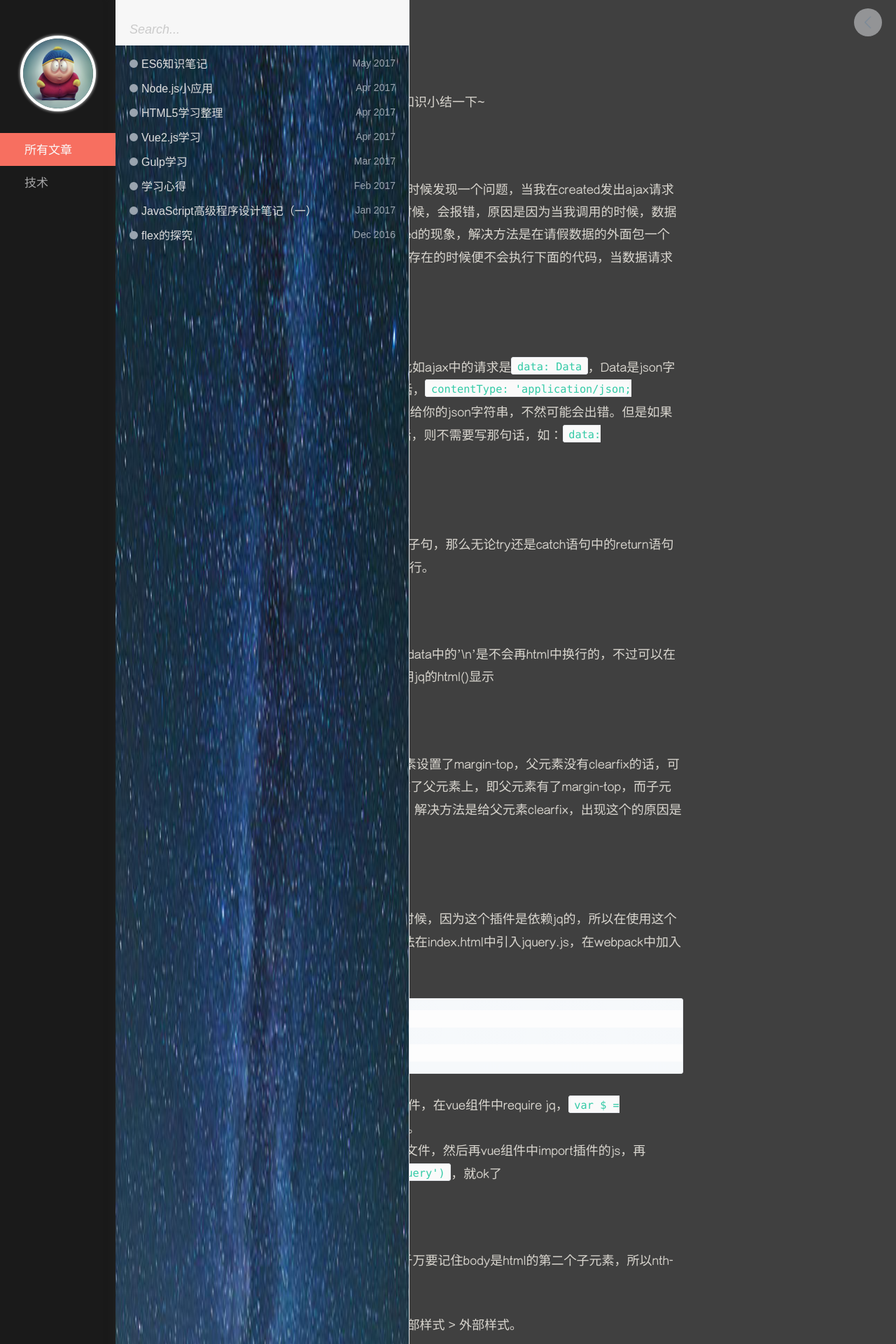
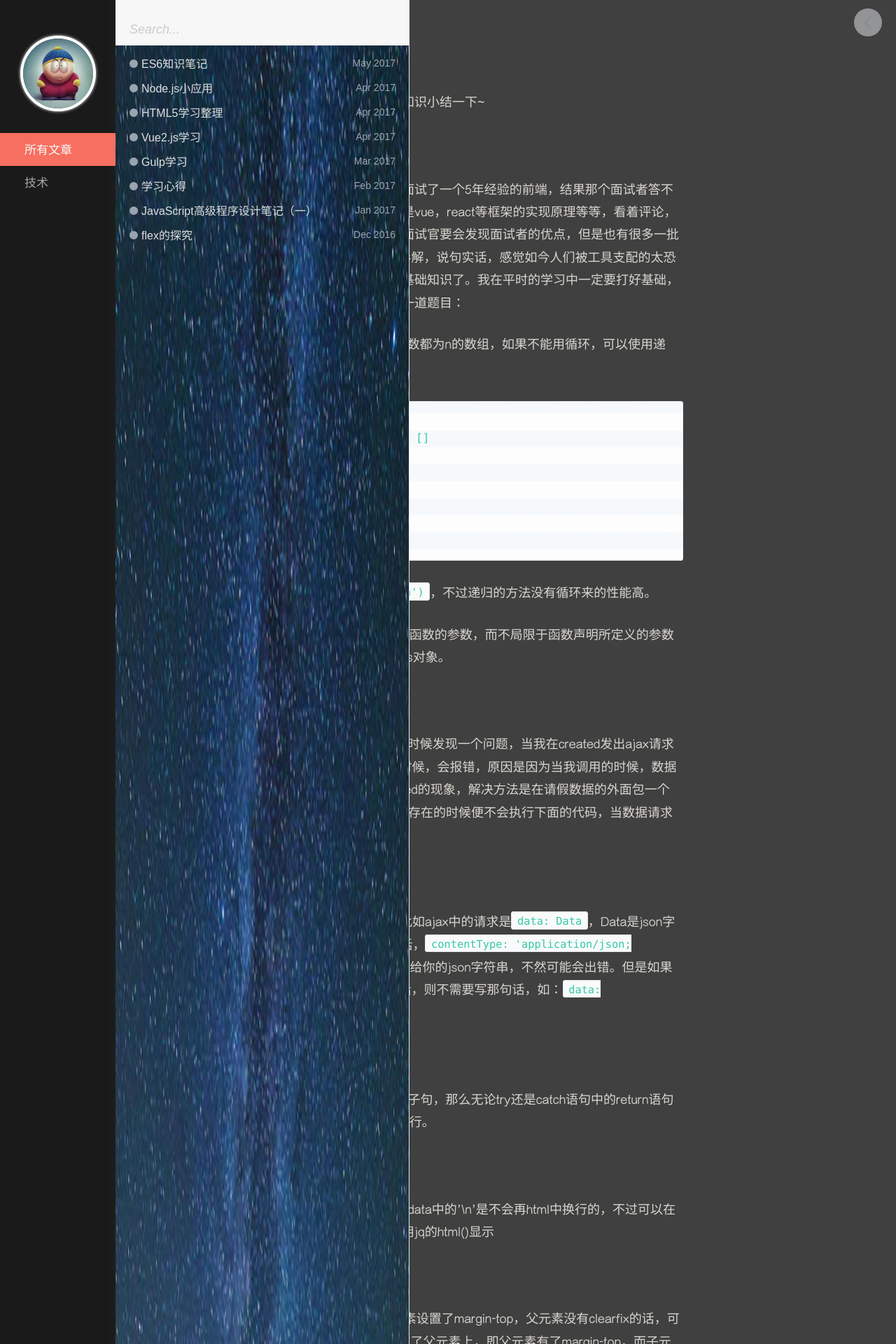
Before and after one commit to Yhspehy/Yhspehy.github.io, a Jekyll site: the page built from _posts/tech/2017-2-13-Study.md, in a window 1280 px wide. Shown: the top 1920 px of the page at 70% size. Built offline with Jekyll 4.4.1, drawn with Linux system fonts in a browser that asks for light colours; some of the changed text lies outside the part shown.

Commit message:
2017-5-25 study

````diff
--- a/_config.yml
+++ b/_config.yml
@@ -14,6 +14,6 @@ redcarpet:
 
 # disqus 设置
 disqus:
-  shortname: coffeechou
+  shortname: Yhspehy
 
 port: 4010
--- a/_includes/copyright.html
+++ b/_includes/copyright.html
@@ -1 +1 @@
-<p id="copyright">Copyright <a href="https://github.com/Yhspehy" target="_blank">Yhspehy</a>&nbsp;&nbsp;|&nbsp;&nbsp;Theme <a href="http://coffeechou.github.io/" target="_blank">CoffeeChou</a>&nbsp;&nbsp;|&nbsp;&nbsp;Hosted on <a href="https://pages.github.com" target="_blank">Github</a></p>
+<p id="copyright">Copyright <a href="https://github.com/Yhspehy" target="_blank">Yhspehy</a>&nbsp;&nbsp;|&nbsp;&nbsp;Theme <a href="https://coffeechou.github.io/" target="_blank">CoffeeChou</a>&nbsp;&nbsp;|&nbsp;&nbsp;Hosted on <a href="https://pages.github.com" target="_blank">Github</a></p>
--- a/_includes/disqus.html
+++ b/_includes/disqus.html
@@ -1,4 +1,4 @@
 <div id="disqus_thread" name="{{ site.disqus.shortname }}">
-  <noscript>Please enable JavaScript to view the <a href="http://disqus.com/?ref_noscript">comments powered by Disqus.</a></noscript>
-  <a href="http://disqus.com" class="dsq-brlink" target="_blank">Loading Disqus comments...</a>
+  <noscript>Please enable JavaScript to view the <a href="https://disqus.com/?ref_noscript">comments powered by Disqus.</a></noscript>
+  <a href="https://disqus.com" class="dsq-brlink" target="_blank">Loading Disqus comments...</a>
 </div>
--- a/_layouts/index.html
+++ b/_layouts/index.html
@@ -5,7 +5,7 @@
   </head>
   <body>
     {% include nav.html %}
-
+    <canvas id="c_n149" width="951" height="949" style="position: fixed; top: 0px; left: 0px; z-index: -2; opacity: 0.7;"></canvas>
     <div id="post">
       <div id="pjax">
         {{ content }}
--- a/_posts/tech/2017-2-13-Study.md
+++ b/_posts/tech/2017-2-13-Study.md
@@ -6,6 +6,25 @@ keywords: Study
 ---
 
 从今天开始，把每天的学习的一些知识小结一下~
+
+### 2017-5-25
+
+在知乎上看到一个话题，有个公司面试了一个5年经验的前端，结果那个面试者答不上原型链的基础知识，张口闭口就是vue，react等框架的实现原理等等，看着评论，大家的反应都不太一样，很多人说面试官要会发现面试者的优点，但是也有很多一批人说连js基础的知识了解的都一知半解，说句实话，感觉如今人们被工具支配的太恐怖了，以至于有了工具却不去了解基础知识了。我在平时的学习中一定要打好基础，努力加油。下面是哪个面试官出的一道题目：
+
+输入m,n，生成一个长度为m的每个数都为n的数组，如果不能用循环，可以使用递归：
+```
+function t3(m, n) {
+  var arr = arguments[2] || []
+  if (m > 0) {
+    arr.push(n)
+    t3(--m, n, arr)
+  }
+  return arr
+}
+```
+或者使用`new Array(m+1).join('n')`，不过递归的方法没有循环来的性能高。
+
+arguments对象存储的是实际传递给函数的参数，而不局限于函数声明所定义的参数列表，而且不能显式创建 arguments对象。
 
 ### 2017-5-11
 
````
Also changed, not shown: _posts/tech/2017-5-9-ES6知识笔记.md (+4 -0 lines).
